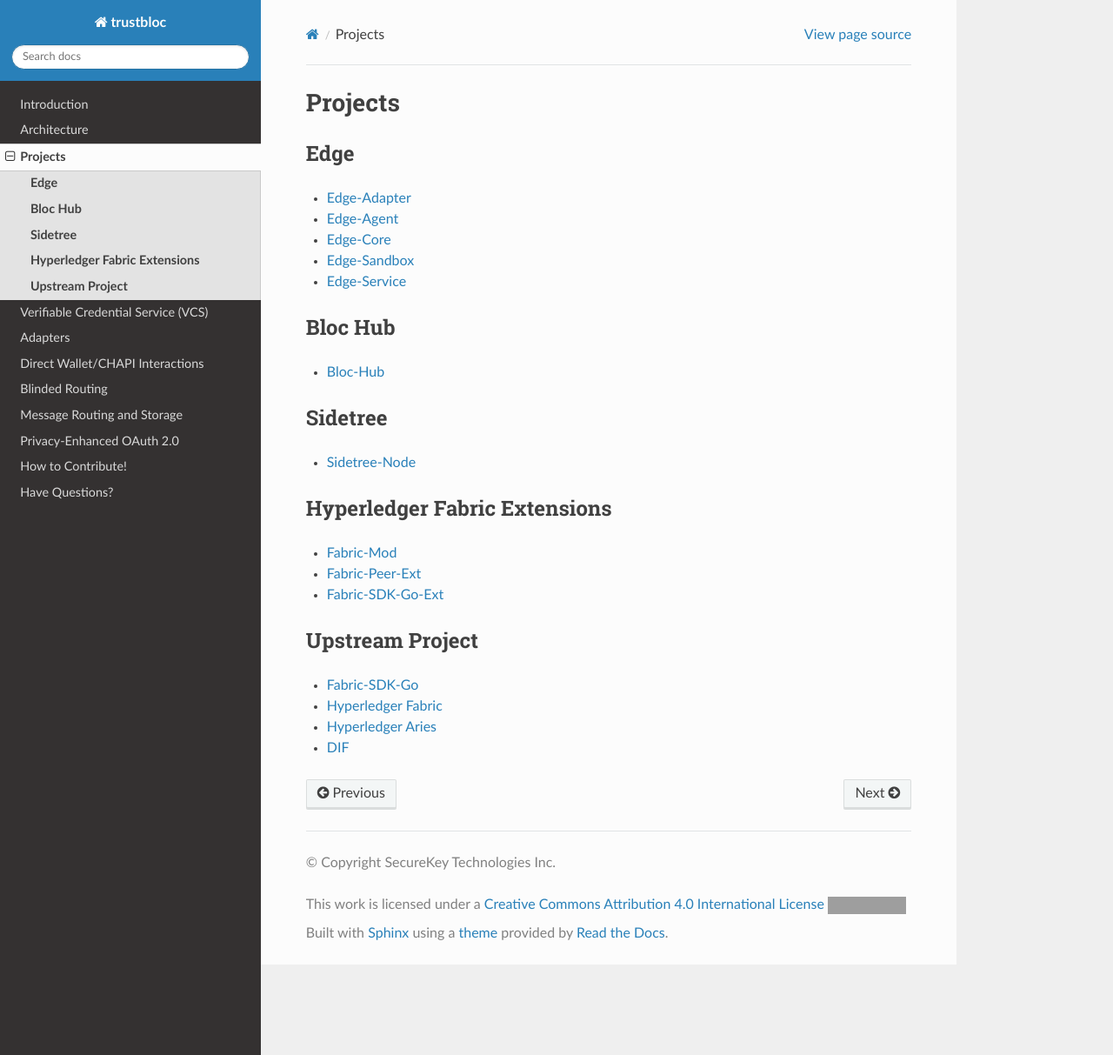
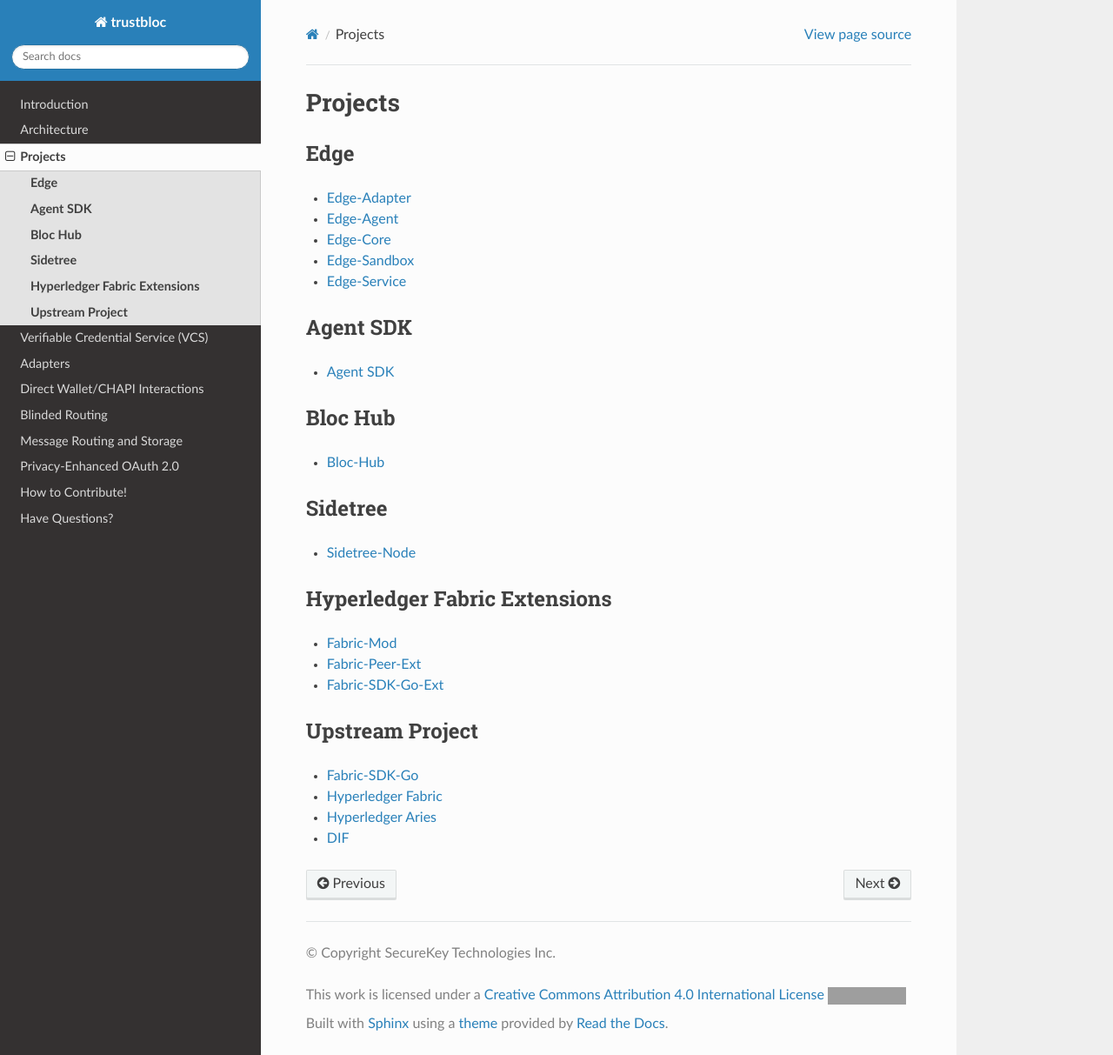
Before and after one commit to trustbloc/docs, a Sphinx documentation site: the page built from docs/source/projects.rst, in a window 1280 px wide and 1213 px high. Shown: the whole window at 87% size. Built offline with Sphinx 7.4.7 and the Read the Docs theme 2.0.0, drawn with Linux system fonts in a browser that asks for light colours; grey boxes are pictures that could not be loaded.

Commit message:
docs: Adds a reference to Agent SDK documentation
Signed-off-by: Andrii Soluk <isoluchok@gmail.com>

```diff
--- a/docs/source/projects.rst
+++ b/docs/source/projects.rst
@@ -8,6 +8,10 @@
 - `Edge-Core <https://github.com/trustbloc/edge-core>`__
 - `Edge-Sandbox <https://github.com/trustbloc/edge-sandbox>`__
 - `Edge-Service <https://github.com/trustbloc/edge-service>`__
+
+**Agent SDK**
+^^^^^^^^^^^^
+- `Agent SDK <https://github.com/trustbloc/agent-sdk#bindings>`__
 
 **Bloc Hub**
 ^^^^^^^^^^^^
```
